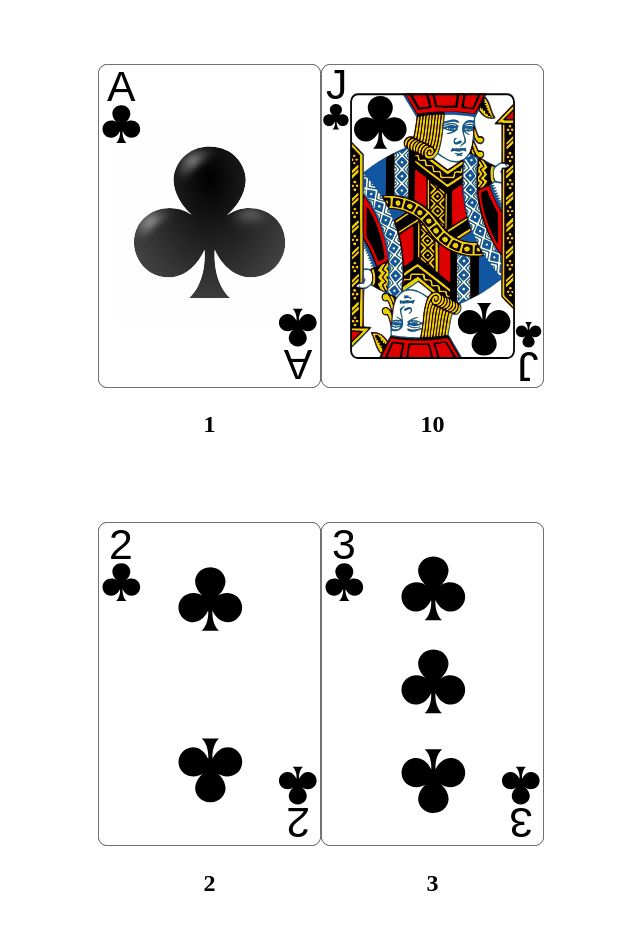
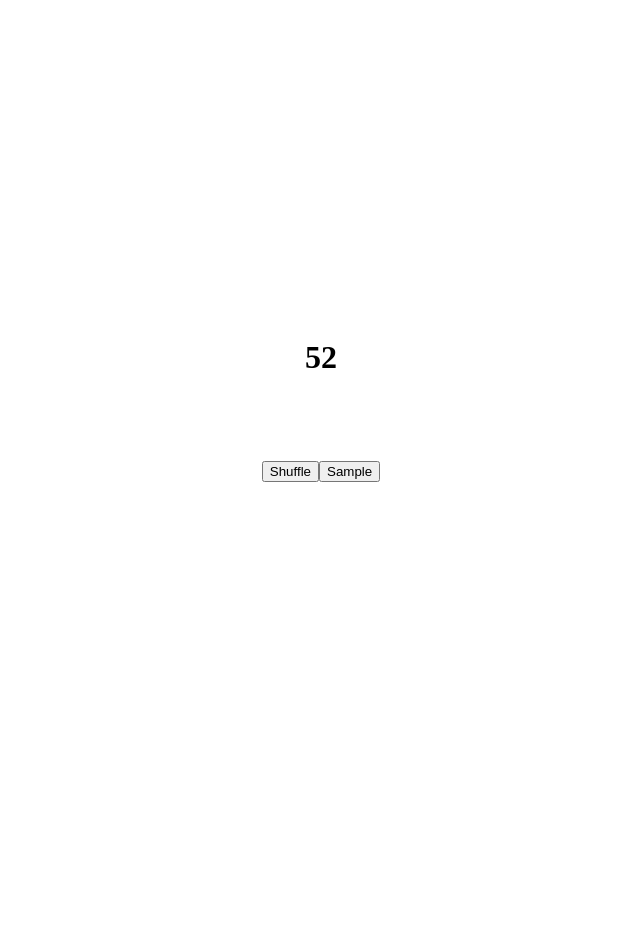
Before and after one commit to ploticio/blackjack, a React (Vite) app: page / in a window 1280 px wide. Shown: the top 930 px of the page, without its empty margins (319-959 px from the left). After the commit the page ends 800 px from the top, so only its background shows below. Built offline with nearby package versions, Linux system fonts and the light colour scheme.

Commit message:
added immer, shuffling/sampling methods, test player hand

```diff
--- a/package.json
+++ b/package.json
@@ -10,6 +10,7 @@
     "preview": "vite preview"
   },
   "dependencies": {
+    "immer": "^10.0.2",
     "react": "^18.2.0",
     "react-dom": "^18.2.0",
     "zustand": "^4.4.1"
--- a/src/App.css
+++ b/src/App.css
@@ -3,9 +3,3 @@
   padding: 2rem;
   text-align: center;
 }
-
-.hand {
-  display: flex;
-  padding: 2rem;
-  justify-content: space-between;
-}
--- a/src/App.tsx
+++ b/src/App.tsx
@@ -1,18 +1,30 @@
 import "./App.css";
-import CardComponent from "./components/CardComponent";
-import { deck } from "./utilities/cards";
+import { useEffect } from "react";
+import { useStore } from "./store/store";
+import HandComponent from "./components/HandComponent";
+import { Card } from "./utilities/cards";
 
 function App() {
+  const deck = useStore((state) => state.shoe);
+  const shuffle = useStore((state) => state.shuffle);
+  const sample = useStore((state) => state.sample);
+  const playerHand = useStore((state) => state.playerHand);
+  const addToPlayer = useStore((state) => state.addToPlayer);
+
+  const handleShuffle = () => {
+    shuffle();
+  };
+
+  const handleSample = () => {
+    addToPlayer(sample());
+  };
+
   return (
     <div className="App">
-      <div className="hand">
-        <CardComponent card={deck[0]} />
-        <CardComponent card={deck[10]} />
-      </div>
-      <div className="hand">
-        <CardComponent card={deck[1]} />
-        <CardComponent card={deck[2]} />
-      </div>
+      <h1>{deck.length}</h1>
+      <HandComponent cards={playerHand} />
+      <button onClick={() => handleShuffle()}>Shuffle</button>
+      <button onClick={() => handleSample()}>Sample</button>
     </div>
   );
 }
--- /dev/null
+++ b/src/components/HandComponent.tsx
@@ -0,0 +1,11 @@
+import "../styles/HandComponent.css";
+import CardComponent from "./CardComponent";
+import { Card } from "../utilities/cards";
+
+interface IProps {
+  cards: Card[];
+}
+
+export default function HandComponent({ cards }: IProps) {
+  return <div className="hand">{cards.length > 0 && cards.map((card) => <CardComponent card={card} />)}</div>;
+}
--- /dev/null
+++ b/src/store/store.ts
@@ -0,0 +1,56 @@
+import { create } from "zustand";
+import { immer } from "zustand/middleware/immer";
+import { Card, deck } from "../utilities/cards";
+
+interface IState {
+  shoe: Card[];
+  playerHand: Card[];
+  dealerHand: Card[];
+  discardPile: Card[];
+  bank: number;
+  tempCard: Card;
+
+  shuffle: () => void;
+  sample: () => Card;
+  addToPlayer: (newCard: Card) => void;
+}
+
+export const useStore = create<IState>()(
+  immer((set, get) => ({
+    shoe: [...deck],
+    playerHand: [],
+    dealerHand: [],
+    discardPile: [],
+    bank: 1000,
+    tempCard: {} as Card,
+
+    shuffle: () => {
+      console.log("shuffle running");
+
+      set((state) => {
+        state.shoe = state.shoe
+          .map((card) => ({ card, sort: Math.random() }))
+          .sort((a, b) => a.sort - b.sort)
+          .map(({ card }) => card);
+      });
+    },
+
+    sample: () => {
+      console.log("sample running");
+
+      set((state) => {
+        if (state.shoe.length) {
+          state.tempCard = state.shoe.pop()!;
+        }
+      });
+      return get().tempCard;
+    },
+
+    addToPlayer: (newCard) => {
+      console.log("adding to player hand");
+      set((state) => {
+        state.playerHand.push(newCard);
+      });
+    },
+  }))
+);
--- /dev/null
+++ b/src/styles/HandComponent.css
@@ -0,0 +1,5 @@
+.hand {
+  display: flex;
+  padding: 2rem;
+  justify-content: space-between;
+}
--- a/src/utilities/cards.ts
+++ b/src/utilities/cards.ts
@@ -11,6 +11,20 @@ import ten_of_clubs from "../assets/cards/ten_of_clubs.svg";
 import jack_of_clubs from "../assets/cards/jack_of_clubs.svg";
 import queen_of_clubs from "../assets/cards/queen_of_clubs.svg";
 import king_of_clubs from "../assets/cards/king_of_clubs.svg";
+
+import ace_of_spades from "../assets/cards/ace_of_spades.svg";
+import two_of_spades from "../assets/cards/two_of_spades.svg";
+import three_of_spades from "../assets/cards/three_of_spades.svg";
+import four_of_spades from "../assets/cards/four_of_spades.svg";
+import five_of_spades from "../assets/cards/five_of_spades.svg";
+import six_of_spades from "../assets/cards/six_of_spades.svg";
+import seven_of_spades from "../assets/cards/seven_of_spades.svg";
+import eight_of_spades from "../assets/cards/eight_of_spades.svg";
+import nine_of_spades from "../assets/cards/nine_of_spades.svg";
+import ten_of_spades from "../assets/cards/ten_of_spades.svg";
+import jack_of_spades from "../assets/cards/jack_of_spades.svg";
+import queen_of_spades from "../assets/cards/queen_of_spades.svg";
+import king_of_spades from "../assets/cards/king_of_spades.svg";
 
 import ace_of_diamonds from "../assets/cards/ace_of_diamonds.svg";
 import two_of_diamonds from "../assets/cards/two_of_diamonds.svg";
@@ -40,20 +54,6 @@ import jack_of_hearts from "../assets/cards/jack_of_hearts.svg";
 import queen_of_hearts from "../assets/cards/queen_of_hearts.svg";
 import king_of_hearts from "../assets/cards/king_of_hearts.svg";
 
-import ace_of_spades from "../assets/cards/ace_of_spades.svg";
-import two_of_spades from "../assets/cards/two_of_spades.svg";
-import three_of_spades from "../assets/cards/three_of_spades.svg";
-import four_of_spades from "../assets/cards/four_of_spades.svg";
-import five_of_spades from "../assets/cards/five_of_spades.svg";
-import six_of_spades from "../assets/cards/six_of_spades.svg";
-import seven_of_spades from "../assets/cards/seven_of_spades.svg";
-import eight_of_spades from "../assets/cards/eight_of_spades.svg";
-import nine_of_spades from "../assets/cards/nine_of_spades.svg";
-import ten_of_spades from "../assets/cards/ten_of_spades.svg";
-import jack_of_spades from "../assets/cards/jack_of_spades.svg";
-import queen_of_spades from "../assets/cards/queen_of_spades.svg";
-import king_of_spades from "../assets/cards/king_of_spades.svg";
-
 enum Suit {
   Club,
   Spade,
@@ -81,4 +81,46 @@ export const deck: Card[] = [
   { value: 10, suit: Suit.Club, image: jack_of_clubs },
   { value: 10, suit: Suit.Club, image: queen_of_clubs },
   { value: 10, suit: Suit.Club, image: king_of_clubs },
+
+  { value: 1, suit: Suit.Spade, image: ace_of_spades },
+  { value: 2, suit: Suit.Spade, image: two_of_spades },
+  { value: 3, suit: Suit.Spade, image: three_of_spades },
+  { value: 4, suit: Suit.Spade, image: four_of_spades },
+  { value: 5, suit: Suit.Spade, image: five_of_spades },
+  { value: 6, suit: Suit.Spade, image: six_of_spades },
+  { value: 7, suit: Suit.Spade, image: seven_of_spades },
+  { value: 8, suit: Suit.Spade, image: eight_of_spades },
+  { value: 9, suit: Suit.Spade, image: nine_of_spades },
+  { value: 10, suit: Suit.Spade, image: ten_of_spades },
+  { value: 10, suit: Suit.Spade, image: jack_of_spades },
+  { value: 10, suit: Suit.Spade, image: queen_of_spades },
+  { value: 10, suit: Suit.Spade, image: king_of_spades },
+
+  { value: 1, suit: Suit.Diamond, image: ace_of_diamonds },
+  { value: 2, suit: Suit.Diamond, image: two_of_diamonds },
+  { value: 3, suit: Suit.Diamond, image: three_of_diamonds },
+  { value: 4, suit: Suit.Diamond, image: four_of_diamonds },
+  { value: 5, suit: Suit.Diamond, image: five_of_diamonds },
+  { value: 6, suit: Suit.Diamond, image: six_of_diamonds },
+  { value: 7, suit: Suit.Diamond, image: seven_of_diamonds },
+  { value: 8, suit: Suit.Diamond, image: eight_of_diamonds },
+  { value: 9, suit: Suit.Diamond, image: nine_of_diamonds },
+  { value: 10, suit: Suit.Diamond, image: ten_of_diamonds },
+  { value: 10, suit: Suit.Diamond, image: jack_of_diamonds },
+  { value: 10, suit: Suit.Diamond, image: queen_of_diamonds },
+  { value: 10, suit: Suit.Diamond, image: king_of_diamonds },
+
+  { value: 1, suit: Suit.Heart, image: ace_of_hearts },
+  { value: 2, suit: Suit.Heart, image: two_of_hearts },
+  { value: 3, suit: Suit.Heart, image: three_of_hearts },
+  { value: 4, suit: Suit.Heart, image: four_of_hearts },
+  { value: 5, suit: Suit.Heart, image: five_of_hearts },
+  { value: 6, suit: Suit.Heart, image: six_of_hearts },
+  { value: 7, suit: Suit.Heart, image: seven_of_hearts },
+  { value: 8, suit: Suit.Heart, image: eight_of_hearts },
+  { value: 9, suit: Suit.Heart, image: nine_of_hearts },
+  { value: 10, suit: Suit.Heart, image: ten_of_hearts },
+  { value: 10, suit: Suit.Heart, image: jack_of_hearts },
+  { value: 10, suit: Suit.Heart, image: queen_of_hearts },
+  { value: 10, suit: Suit.Heart, image: king_of_hearts },
 ];
```
Also changed, not shown: 1 other file (tests, documents, lock files or other folders).
